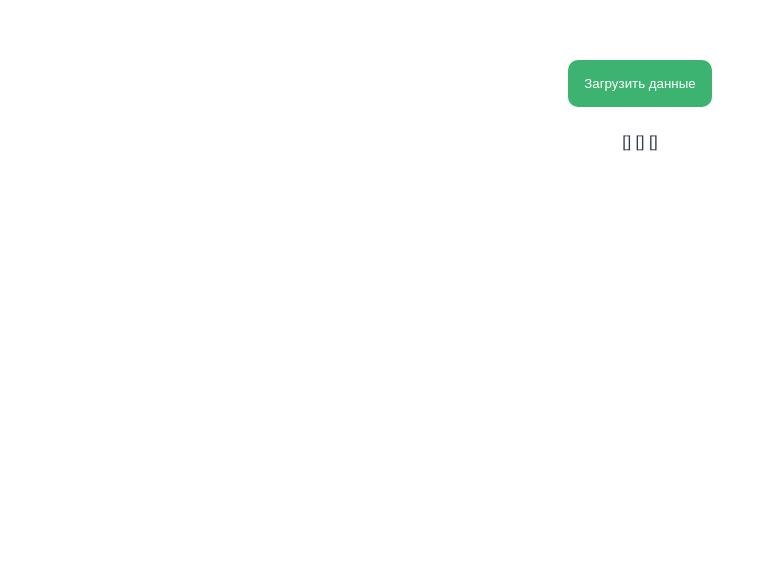
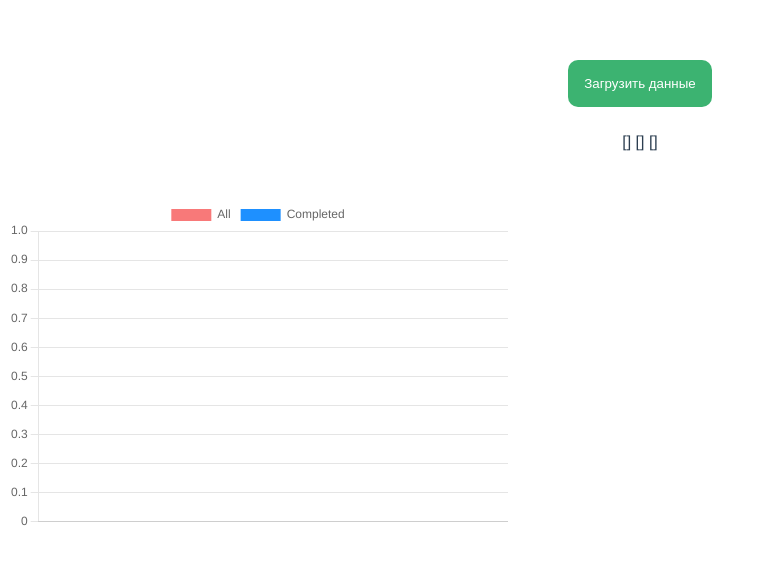
Before and after one commit to ArtemTishenko/test-agronote, a Vue app: page / in a window 1280 px wide. Shown: the top 564 px of the page, without its empty margins (0-764 px from the left). Built offline with nearby package versions, Linux system fonts and the light colour scheme.

Commit message:
logic done

```diff
--- a/src/App.vue
+++ b/src/App.vue
@@ -16,8 +16,8 @@
             </div>
             <div class="wrapper__chart">
                 <BarChart ref="bar"
-                          :chart-data="chartData"
-                          :isLoadedData="isLoading"
+                          :chart-data="plotChartData"
+                          :isLoadedData="!isLoading"
                 />
             </div>
         </div>
@@ -49,21 +49,7 @@ export default {
             responseData: {},
             isLoading:false,
             chartData: {
-                labels: this.plotDataLabels,
-                datasets: [
-                    {
-                        label:'All',
-                        data: this.plotDataAll,
-                        backgroundColor: '#f87979',
-                        order:2
-                    },
-                    {
-                        label:'Completed',
-                        data: this.plotDataCompleted,
-                        backgroundColor: '#1E90FF',
-                        order:1
-                    }
-                ]
+
             },
         }
     },
@@ -104,6 +90,25 @@ export default {
                 arr.push(`Пользовтель ${item.userId}`)
             })
             return arr
+        },
+        plotChartData(){
+            return{
+                labels: this.plotDataLabels,
+                datasets: [
+                    {
+                        label:'All',
+                        data: this.plotDataAll,
+                        backgroundColor: '#f87979',
+                        order:1
+                    },
+                    {
+                        label:'Completed',
+                        data: this.plotDataCompleted,
+                        backgroundColor: '#1E90FF',
+                        order:2
+                    }
+                ]
+            }
         },
         arrCards() {
             let arrResult = []
```
